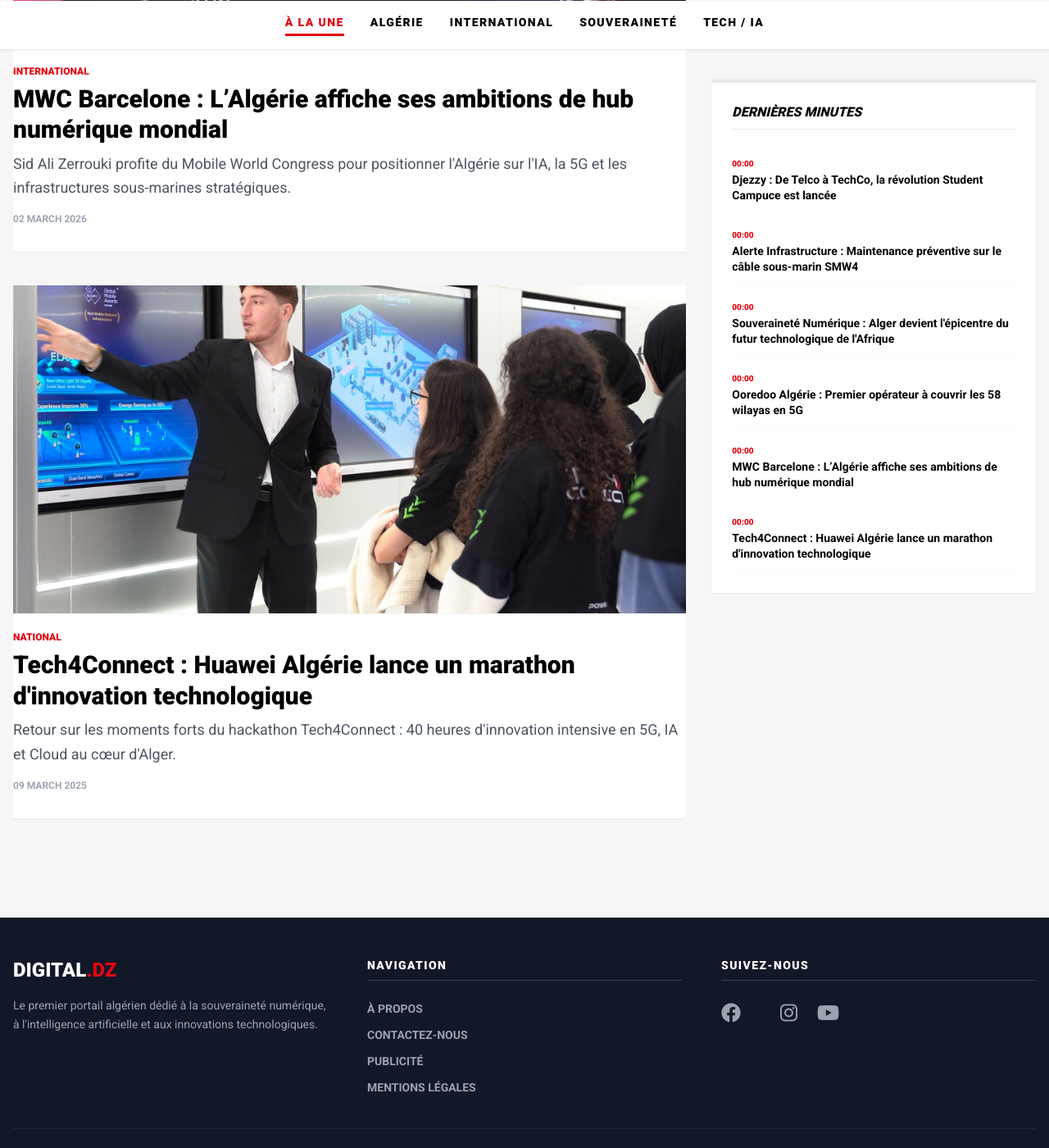
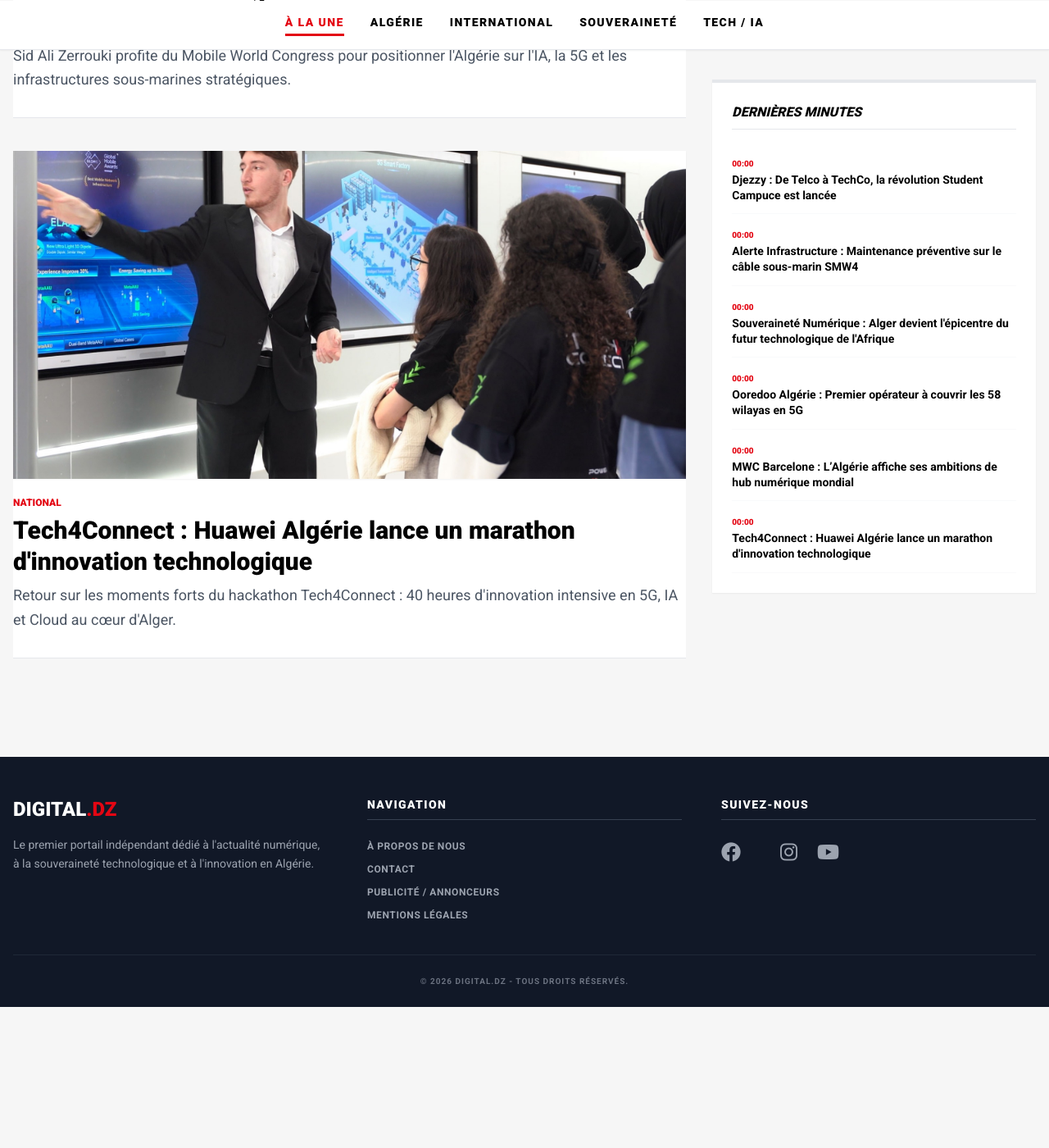
Before and after one commit to bastaps/Basta-InfosTech, a Jekyll site: the page built from index.html, in a window 1280 px wide and 1400 px high, scrolled down 3388 px. Shown: the whole window at 82% size. Built offline with Jekyll 4.4.1, drawn with Linux system fonts in a browser that asks for light colours; nearby versions of some CDN libraries; after the commit the page ends 4616 px from its top, so only the background shows below that; some of the changed text lies outside the part shown.

Commit message:
Update index.html

```diff
--- a/index.html
+++ b/index.html
@@ -18,28 +18,26 @@
     </style>
 </head>
 <body>
-    <!-- TOP BAR -->
+    <!-- BANDEAU TOP (Identique partout) -->
     <div class="bg-white border-b border-gray-200 py-2 text-[11px] font-bold text-gray-500 uppercase">
         <div class="container mx-auto px-4 flex justify-between items-center">
             <div>Alger, le {{ "now" | date: "%d %B %Y" }}</div>
-            <div class="hidden md:flex space-x-4">
-                <a href="#" class="hover:tsa-red">À propos</a>
-                <a href="#" class="hover:tsa-red">Contact</a>
+            <div class="hidden md:flex space-x-4 italic">
+                <span>Direct <i class="fas fa-circle text-[8px] text-red-500 animate-pulse"></i></span>
             </div>
         </div>
     </div>
 
-    <!-- LOGO HEADER (Logo à gauche + Recherche à droite) -->
+    <!-- HEADER PRINCIPAL (Logo gauche + Recherche droite) -->
     <header class="bg-white py-6 border-b border-gray-100">
         <div class="container mx-auto px-4 flex flex-col md:flex-row justify-between items-center">
-            <div class="text-left mb-4 md:mb-0">
+            <div class="text-left mb-6 md:mb-0">
                 <a href="{{ '/' | relative_url }}" class="text-5xl md:text-6xl font-black tracking-tighter uppercase">
                     DIGITAL<span class="tsa-red">.DZ</span>
                 </a>
-                <p class="text-gray-400 text-xs mt-1 font-bold tracking-[0.3em] uppercase italic">L'excellence numérique algérienne</p>
+                <p class="text-gray-400 text-xs mt-1 font-bold tracking-[0.3em] uppercase italic leading-none">L'excellence numérique algérienne</p>
             </div>
 
-            <!-- BARRE DE RECHERCHE AGRANDIE -->
             <div class="relative w-full md:w-96">
                 <input type="text" id="searchInput" onkeyup="filterArticles()" placeholder="RECHERCHER UN ARTICLE..."
                     class="w-full border-2 border-gray-200 rounded-sm py-3 px-4 outline-none focus:border-tsa-red transition-all uppercase text-sm font-bold">
@@ -48,7 +46,7 @@
         </div>
     </header>
 
-    <!-- NAVIGATION (Catégories agrandies) -->
+    <!-- NAVIGATION CATÉGORIES -->
     <nav class="bg-white shadow-sm sticky top-0 z-50 border-b border-gray-200 uppercase font-black text-sm tracking-widest">
         <div class="container mx-auto px-4 flex justify-center space-x-8 py-4 overflow-x-auto whitespace-nowrap">
             <a href="javascript:void(0)" onclick="setCategory('all')" class="nav-link active transition pb-1" data-cat="all">À la une</a>
@@ -63,7 +61,6 @@
 
     <main class="container mx-auto px-4 py-8">
         <div class="flex flex-wrap -mx-4">
-            <!-- Zone Articles -->
             <div class="w-full lg:w-2/3 px-4">
                 <div id="articlesGrid">
                     {% for article in articles %}
@@ -74,7 +71,6 @@
                                 <span class="tsa-red text-xs font-black uppercase">{{ article.category }}</span>
                                 <h2 class="text-3xl font-black mt-1 leading-tight group-hover:underline decoration-tsa-red">{{ article.title }}</h2>
                                 <p class="text-gray-600 mt-2 text-lg leading-relaxed line-clamp-3">{{ article.description }}</p>
-                                <span class="text-gray-400 text-xs font-bold mt-4 block uppercase">{{ article.date | date: "%d %B %Y" }}</span>
                             </div>
                         </a>
                     </article>
@@ -86,8 +82,7 @@
             <aside class="w-full lg:w-1/3 px-4">
                 <div class="bg-white p-6 border-t-4 border-tsa-red shadow-sm sticky top-24">
                     <h3 class="font-black uppercase mb-4 border-b pb-2 text-base italic">Dernières minutes</h3>
-                    <div id="sidebarList">
-                        {% for article in articles limit:8 %}
+                    {% for article in articles limit:10 %}
                     <div class="searchable py-3 border-b border-gray-50 group" data-category="{{ article.category }}">
                         <a href="{{ article.url | relative_url }}">
                             <span class="tsa-red text-[10px] font-black">{{ article.date | date: "%H:%M" }}</span>
@@ -96,33 +91,29 @@
                     </div>
                     {% endfor %}
                 </div>
-                </div>
             </aside>
         </div>
     </main>
 
-    <!-- FOOTER AJOUTÉ -->
+    <!-- FOOTER (Identique partout) -->
     <footer class="bg-gray-900 text-white pt-12 pb-6 mt-12">
         <div class="container mx-auto px-4">
-            <div class="grid grid-cols-1 md:grid-cols-3 gap-12 mb-10">
-                <!-- Colonne 1 -->
+            <div class="grid grid-cols-1 md:grid-cols-3 gap-12 mb-10 text-left">
                 <div>
-                    <h3 class="text-2xl font-black mb-4 uppercase">DIGITAL<span class="tsa-red">.DZ</span></h3>
-                    <p class="text-gray-400 text-sm leading-relaxed">
-                        Le premier portail algérien dédié à la souveraineté numérique, à l'intelligence artificielle et aux innovations technologiques.
+                    <h3 class="text-2xl font-black mb-4 uppercase text-white">DIGITAL<span class="tsa-red">.DZ</span></h3>
+                    <p class="text-gray-400 text-sm leading-relaxed normal-case">
+                        Le premier portail indépendant dédié à l'actualité numérique, à la souveraineté technologique et à l'innovation en Algérie.
                     </p>
                 </div>
-                <!-- Colonne 2 -->
                 <div>
                     <h4 class="text-sm font-black uppercase tracking-widest mb-6 border-b border-gray-700 pb-2">Navigation</h4>
-                    <ul class="text-gray-400 text-sm space-y-3 font-bold uppercase">
-                        <li><a href="#" class="hover:text-white transition">À Propos</a></li>
-                        <li><a href="#" class="hover:text-white transition">Contactez-nous</a></li>
-                        <li><a href="#" class="hover:text-white transition">Publicité</a></li>
+                    <ul class="text-gray-400 text-xs space-y-3 font-bold uppercase tracking-wider">
+                        <li><a href="#" class="hover:text-white transition">À Propos de nous</a></li>
+                        <li><a href="#" class="hover:text-white transition">Contact</a></li>
+                        <li><a href="#" class="hover:text-white transition">Publicité / Annonceurs</a></li>
                         <li><a href="#" class="hover:text-white transition">Mentions Légales</a></li>
                     </ul>
                 </div>
-                <!-- Colonne 3 -->
                 <div>
                     <h4 class="text-sm font-black uppercase tracking-widest mb-6 border-b border-gray-700 pb-2">Suivez-nous</h4>
                     <div class="flex space-x-6 text-2xl">
```
Also changed, not shown: other parts of index.html (+5 -14 lines). Lines whose indentation alone changed are shown as unchanged.
